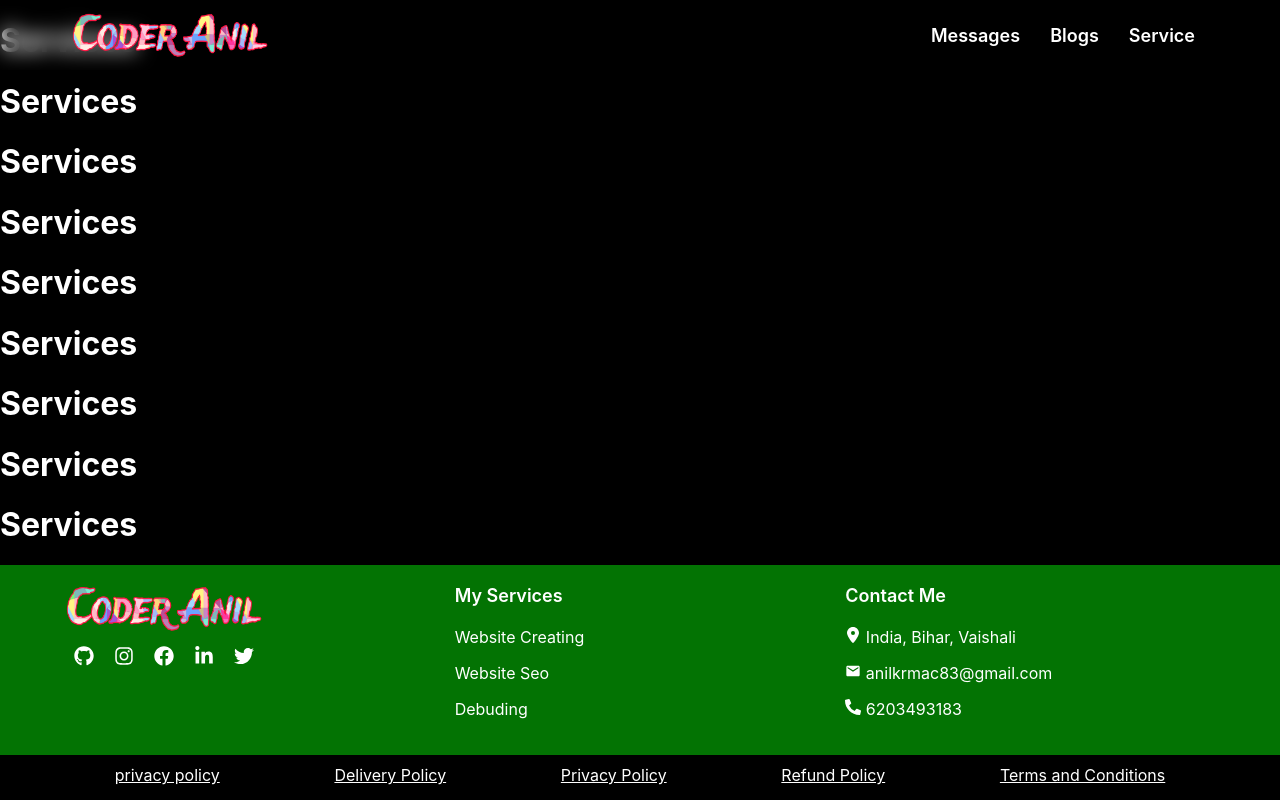
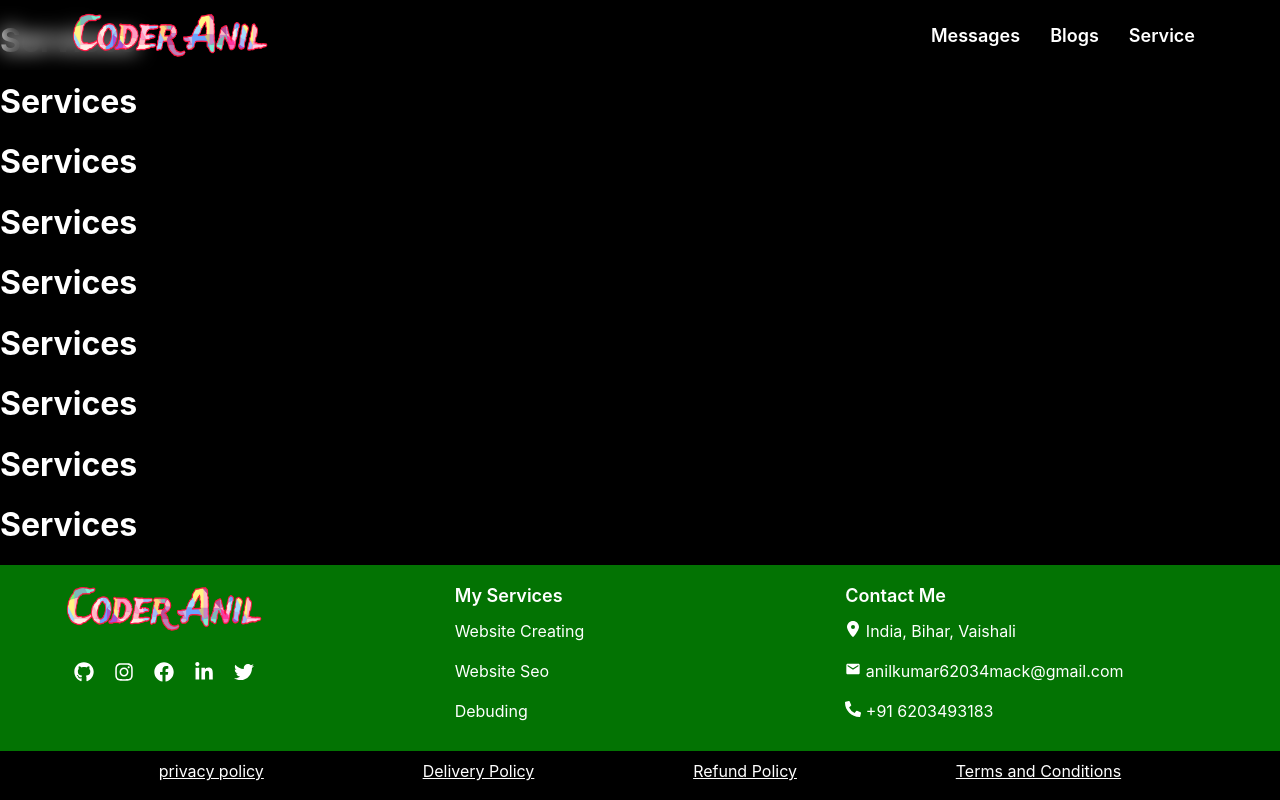
Before and after one commit to coder-anil01/my-portfolio, a React (Create React App) app: page /admin/services in a window 1280 px wide. Built offline with nearby package versions, Linux system fonts and the light colour scheme; a web font is replaced by a local one.

Commit message:
error-handle

```diff
--- a/src/component/Footer.jsx
+++ b/src/component/Footer.jsx
@@ -29,15 +29,14 @@ const Footer = () => {
         </div>
         <div className='footer-card'>
           <div className='footer-m-title'>Contact Me</div>
-            <p><FaLocationDot/> India, Bihar, Vaishali</p>
-            <p><MdEmail/> anilkrmac83@gmail.com</p>
-            <p><FaPhoneAlt/> 6203493183</p>
+            <Link to=''><FaLocationDot/> India, Bihar, Vaishali</Link>
+            <Link to="mailto:anilkumar62034mack@gmail.com"><MdEmail/> anilkumar62034mack@gmail.com</Link>
+            <Link to="tel:+916203493183"><FaPhoneAlt/> +91 6203493183</Link>
         </div>
       </div>
       <div className='footer-buttom'>
         <Link to='/privacyPolicy'>privacy policy</Link>
         <Link to='/deliveryPolicy'>Delivery Policy</Link>
-        <Link to='/privacyPolicy'>Privacy Policy</Link>
         <Link to='/refundPolicy'>Refund Policy</Link>
         <Link to='/termsandConditions'>Terms and Conditions</Link>
       </div>
--- a/src/component/Homepage.jsx
+++ b/src/component/Homepage.jsx
@@ -37,6 +37,7 @@ const Homepage = () => {
         <div className='homepage-small-text'>HEY THERE !</div>
         <div className='homepage-name'>I Am Anil</div>
         <div className='homepage-text-work'><Typing/></div>
+        <div className='homepage-small-text'>Contact Me For Mern Stack web App Devlopment</div>
         <div className='homepage-icons'>
           <a href='https://github.com/coder-anil01' target='_blank' rel="noreferrer" className='homepage-icon'><FaGithub/></a>
           <a href='https://www.instagram.com/anil_kumar62034' className='homepage-icon'><FaInstagram/></a>
--- a/src/style/Footer.css
+++ b/src/style/Footer.css
@@ -17,6 +17,7 @@
 }
 .footer-icon{
     display: flex;
+    margin-top: 20px;
 }
 .footer-icon a{
     margin: 10px 10px;
@@ -27,18 +28,25 @@
 .footer-icon a:hover{
     color: rgb(205, 203, 203);
 }
-.footer-card{}
+.footer-card{
+    display: flex;
+    flex-direction: column;
+}
 .footer-m-title{
     font-size: 18px;
     width: 200px;
     padding-bottom: 5px;
     font-weight: 600;
 }
-.footer-card p{
+.footer-card p,
+.footer-card a{
+    margin-block: 10px;
+    color: white;
     cursor: pointer;
     transition: all 0.3s;
+    text-decoration: none;
 }
-.footer-card p:hover{
+.footer-card a:hover{
     color: #bbbbbb;
 }
 .footer-buttom{
--- a/src/style/Homepage.css
+++ b/src/style/Homepage.css
@@ -49,7 +49,7 @@
     color: white;
     font-weight: 700;
     cursor: pointer;
-    border-radius: 20px;
+    border-radius: 10px;
 }
 .homepage-image{
     position: fixed;
```
